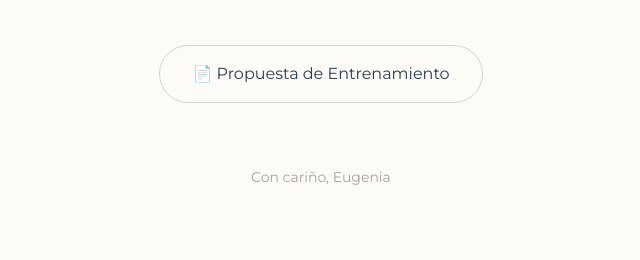
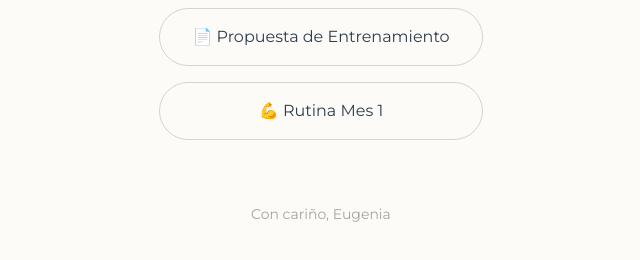
Before and after one commit to etereapalma/eterea-clientes, a plain HTML site: page oana/index.html in a window 1280 px wide. Shown: the part 368-628 px from the top of the page, without its empty margins (319-959 px from the left). Drawn offline with nearby package versions, Linux system fonts and the light colour scheme.

Commit message:
feat(oana): add month 1 routine button to portal
Amp-Thread-ID: https://ampcode.com/threads/T-019c239c-48fa-73b7-969c-18bcdc70aadb

```diff
--- a/oana/index.html
+++ b/oana/index.html
@@ -19,14 +19,9 @@
         <a href="propuesta.html" class="block px-8 py-4 border border-stone-300 rounded-full hover:bg-stone-100 transition">
             📄 Propuesta de Entrenamiento
         </a>
-        <!-- Future links:
-        <a href="factura-enero.html" class="block px-8 py-4 border border-stone-300 rounded-full hover:bg-stone-100 transition">
-            🧾 Factura Enero
+        <a href="mes-1.html" class="block px-8 py-4 border border-stone-300 rounded-full hover:bg-stone-100 transition">
+            💪 Rutina Mes 1
         </a>
-        <a href="rutina-1.html" class="block px-8 py-4 border border-stone-300 rounded-full hover:bg-stone-100 transition">
-            💪 Rutina Mesociclo 1
-        </a>
-        -->
     </nav>
 
     <p class="mt-16 text-sm text-stone-400">Con cariño, Eugenia</p>
```
